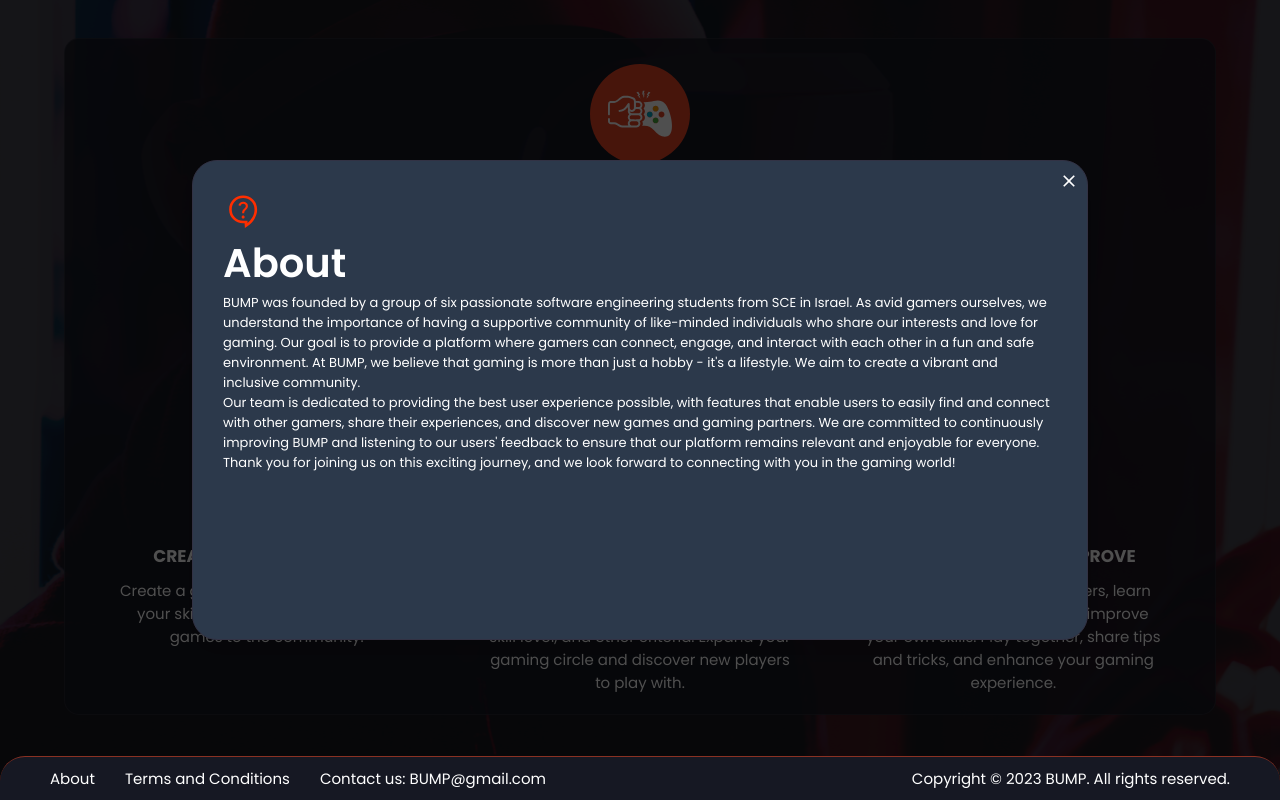
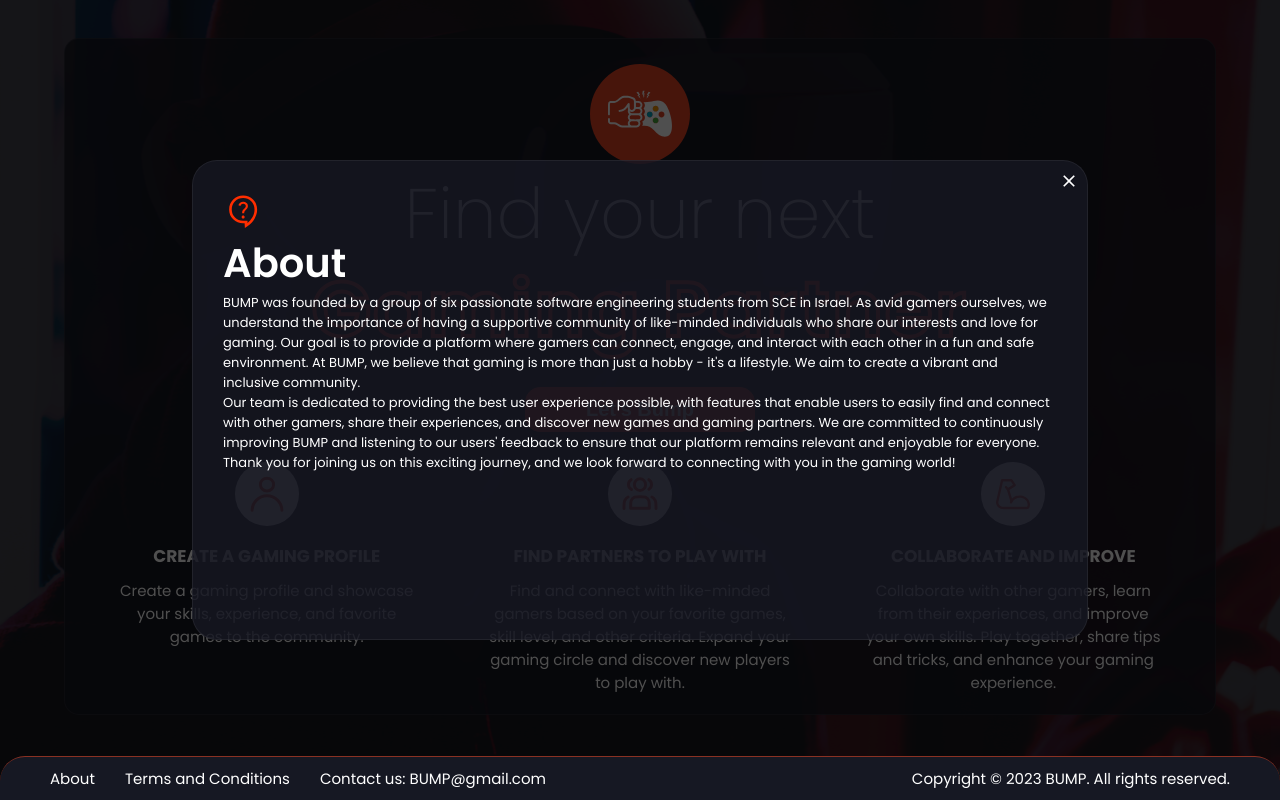
Before and after one commit to EladSapir/Bump_Frontend_Project, a Vue app: page / in a window 1280 px wide. Both pictures are taken after a click on the element "About". Built offline with nearby package versions, Linux system fonts and the light colour scheme.

Commit message:
color fix

```diff
--- a/src/components/about.vue
+++ b/src/components/about.vue
@@ -55,9 +55,8 @@
     top: 50%;
     left: 50%;
     transform: translate(-50%, -50%);
-    background: #2C394B;
-    border: 1px solid #323244;
-    box-shadow: 0px 12px 20px rgba(0, 0, 0, 0.1);
+    background: var(--LLS);
+    border: 1px solid var(--stroke);
     border-radius: 25px;
 }
 
--- a/src/components/terms.vue
+++ b/src/components/terms.vue
@@ -112,9 +112,8 @@
   top: 50%;
   left: 50%;
   transform: translate(-50%, -50%);
-  background: #2C394B;
-  border: 1px solid #323244;
-  box-shadow: 0px 12px 20px rgba(0, 0, 0, 0.1);
+  background: var(--LLS);
+  border: 1px solid var(--stroke);
   border-radius: 25px;
 }
 
```
